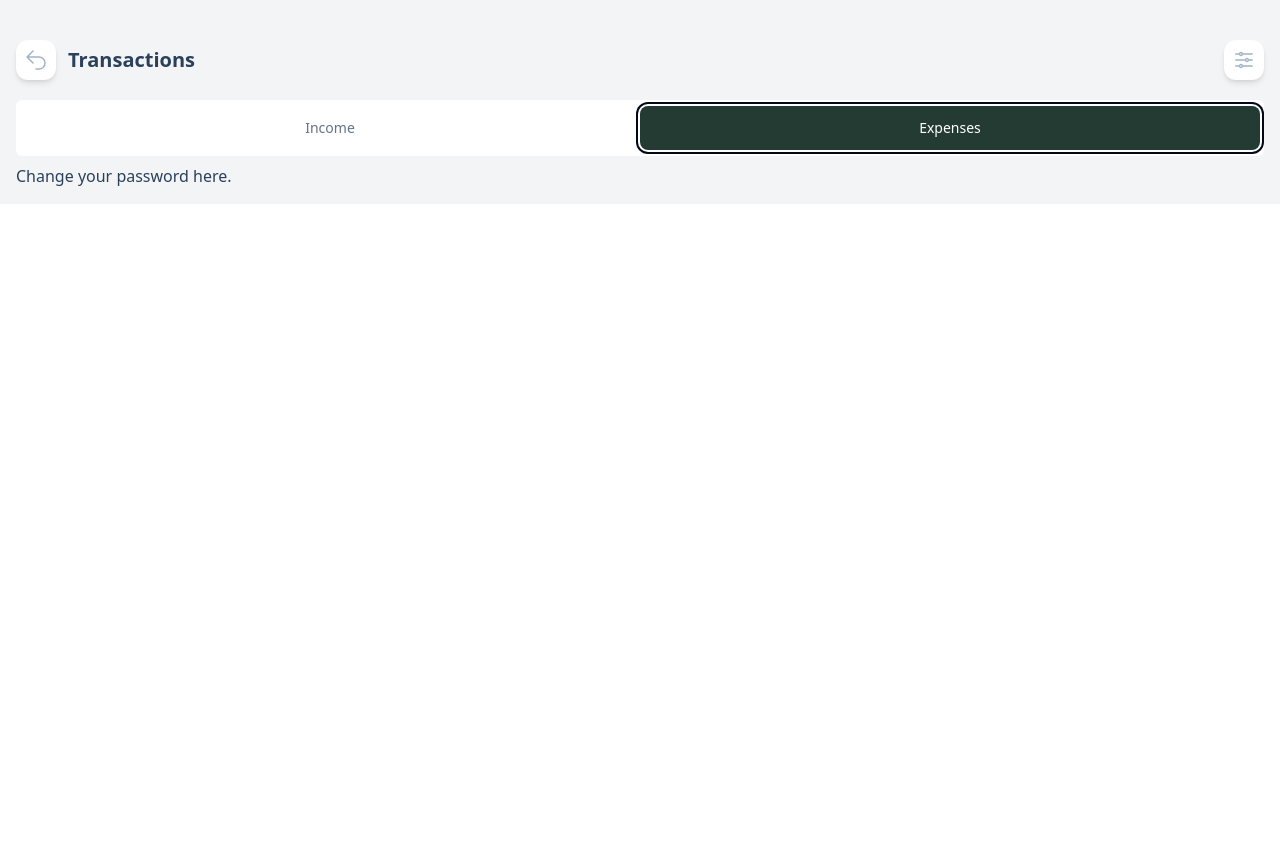
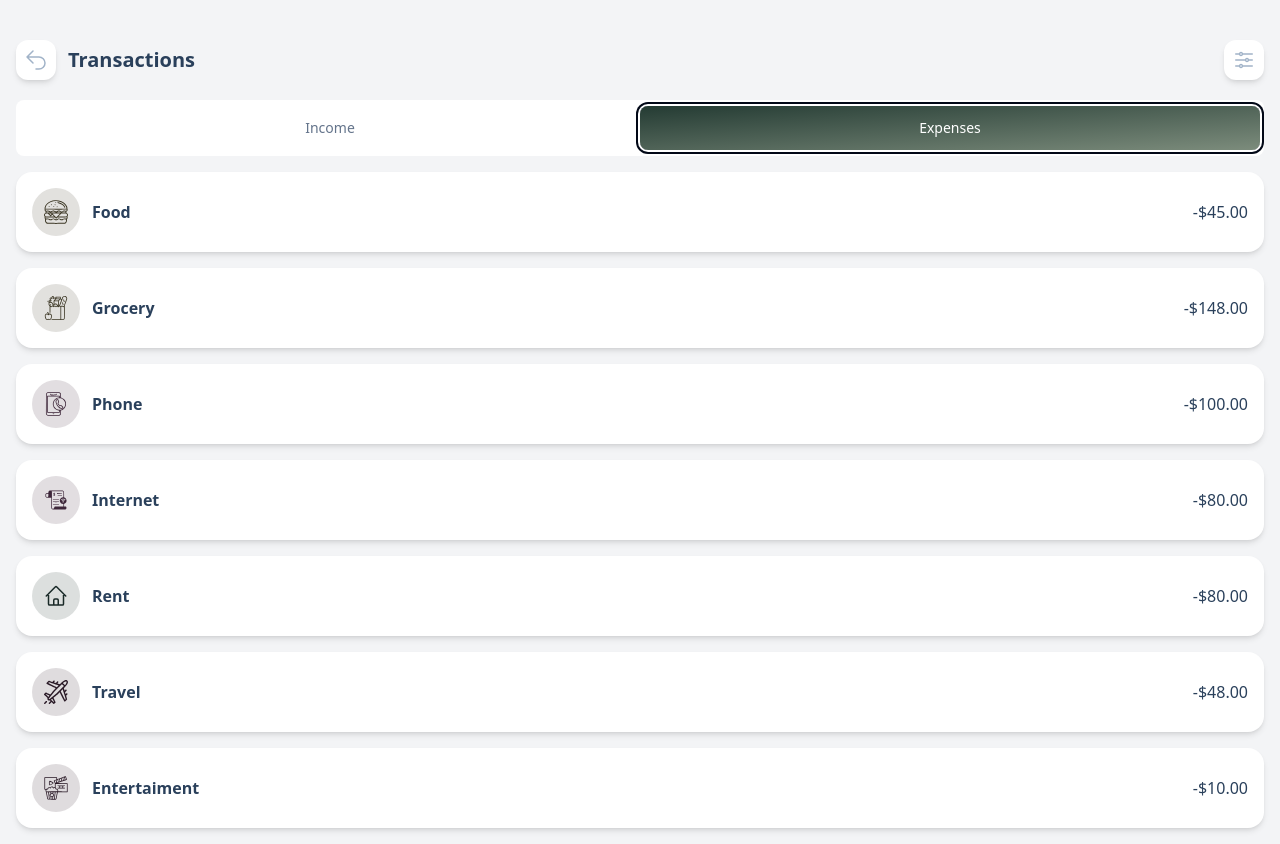
Before and after one commit to YismelR/on-a-budget-app, a React (Vite) app: page /transactions in a window 1280 px wide. Both pictures are taken after a click on the tab "Expenses". Before the commit the page ends 800 px from the top, so only its background shows below. Built offline with nearby package versions, Linux system fonts and the light colour scheme.

Commit message:
added expenses UI

```diff
--- a/src/components/ui/tabs.tsx
+++ b/src/components/ui/tabs.tsx
@@ -12,7 +12,7 @@ const TabsList = React.forwardRef<
   <TabsPrimitive.List
     ref={ref}
     className={cn(
-      "grid grid-cols-2 h-14 items-center justify-center rounded-md bg-muted p-1 text-muted-foreground bg-white",
+      "grid grid-cols-2 h-14 items-center justify-center rounded-lg bg-muted p-1 text-muted-foreground bg-white",
       className
     )}
     {...props}
@@ -27,7 +27,7 @@ const TabsTrigger = React.forwardRef<
   <TabsPrimitive.Trigger
     ref={ref}
     className={cn(
-      "inline-flex items-center justify-center whitespace-nowrap rounded-lg px-3 py-3 text-sm font-medium ring-offset-background transition-all focus-visible:outline-none focus-visible:ring-2 focus-visible:ring-ring focus-visible:ring-offset-2 disabled:pointer-events-none disabled:opacity-50 data-[state=active]:bg-[#243B33] data-[state=active]:text-white data-[state=active]:shadow-sm",
+      "inline-flex items-center justify-center whitespace-nowrap rounded-lg px-3 py-3 text-sm font-medium ring-offset-background transition-all focus-visible:outline-none focus-visible:ring-2 focus-visible:ring-ring focus-visible:ring-offset-2 disabled:pointer-events-none disabled:opacity-50 data-[state=active]:bg-gradient-to-br from-[#243B33] to-[#7C8C7C] data-[state=active]:text-white data-[state=active]:shadow-sm",
       className
     )}
     {...props}
@@ -42,7 +42,7 @@ const TabsContent = React.forwardRef<
   <TabsPrimitive.Content
     ref={ref}
     className={cn(
-      "mt-2 ring-offset-background focus-visible:outline-none focus-visible:ring-2 focus-visible:ring-ring focus-visible:ring-offset-2",
+      "mt-4 ring-offset-background focus-visible:outline-none focus-visible:ring-2 focus-visible:ring-ring focus-visible:ring-offset-2",
       className
     )}
     {...props}
--- a/src/features/home/Home.tsx
+++ b/src/features/home/Home.tsx
@@ -1,10 +1,12 @@
 import TotalBalanceDisplay from "./TotalBalanceDisplay";
 import TransactionList from "./TransactionList";
+import plusSign from "@/assets/icons/plus.svg";
 
 import WelcomeDisplay from "./WelcomeDisplay";
 export default function Home() {
   return (
-    <div className="p-4 h-full">
+    <>
+      <div className="p-4">
         <header className="flex justify-between pt-6 pb-5">
           <WelcomeDisplay />
         </header>
@@ -13,5 +15,9 @@ export default function Home() {
           <TransactionList />
         </main>
       </div>
+      <footer className="bg-white h-10">
+        <img src={plusSign} alt="plus sign" />
+      </footer>
+    </>
   );
 }
--- /dev/null
+++ b/src/features/transactions/Expenses.tsx
@@ -0,0 +1,28 @@
+import { expensesList } from "@/listOfExpenses/expensesList";
+
+export default function Expenses() {
+  return (
+    <section className="grid gap-4">
+      {expensesList.map((expenses, id) => {
+        return (
+          <div
+            className="flex justify-between bg-white p-4 rounded-2xl shadow-md"
+            key={id}
+          >
+            <div className="flex place-items-center gap-3">
+              <div
+                className={`${expenses.bgColor} bg-opacity-15 p-3 rounded-full`}
+              >
+                <img src={expenses.src} alt={expenses.alt} />
+              </div>
+              <h1 className="font-semibold">{expenses.title}</h1>
+            </div>
+            <div className="flex text-right place-items-center">
+              <p>-${expenses.Total}</p>
+            </div>
+          </div>
+        );
+      })}
+    </section>
+  );
+}
--- /dev/null
+++ b/src/features/transactions/Income.tsx
@@ -0,0 +1,3 @@
+export default function Income() {
+  return <h1>Income</h1>;
+}
--- a/src/features/transactions/TabSwitch.tsx
+++ b/src/features/transactions/TabSwitch.tsx
@@ -1,15 +1,19 @@
 import { Tabs, TabsContent, TabsList, TabsTrigger } from "@/components/ui/tabs";
+import Income from "./Income";
+import Expenses from "./Expenses";
 export default function TabSwitch() {
   return (
-    <Tabs defaultValue="account" className="">
+    <Tabs defaultValue="income" className="">
       <TabsList>
-        <TabsTrigger value="account">Income</TabsTrigger>
-        <TabsTrigger value="password">Expenses</TabsTrigger>
+        <TabsTrigger value="income">Income</TabsTrigger>
+        <TabsTrigger value="expenses">Expenses</TabsTrigger>
       </TabsList>
-      <TabsContent value="account">
-        Make changes to your account here.
+      <TabsContent value="income">
+        <Income />
       </TabsContent>
-      <TabsContent value="password">Change your password here.</TabsContent>
+      <TabsContent value="expenses">
+        <Expenses />
+      </TabsContent>
     </Tabs>
   );
 }
```
Also changed, not shown: src/assets/icons/plus.svg (added). Lines whose indentation alone changed are shown as unchanged.
